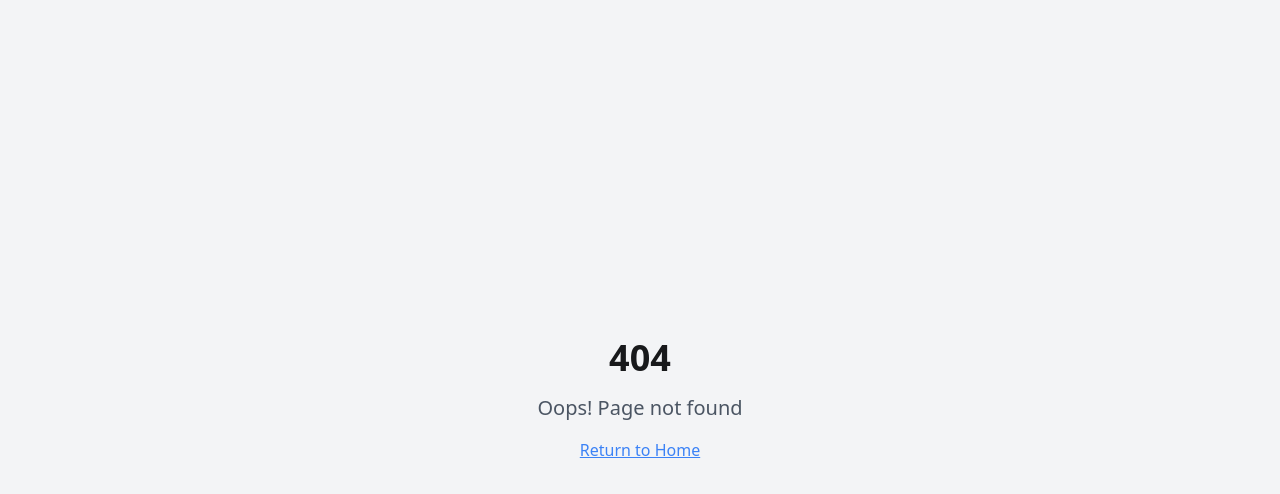
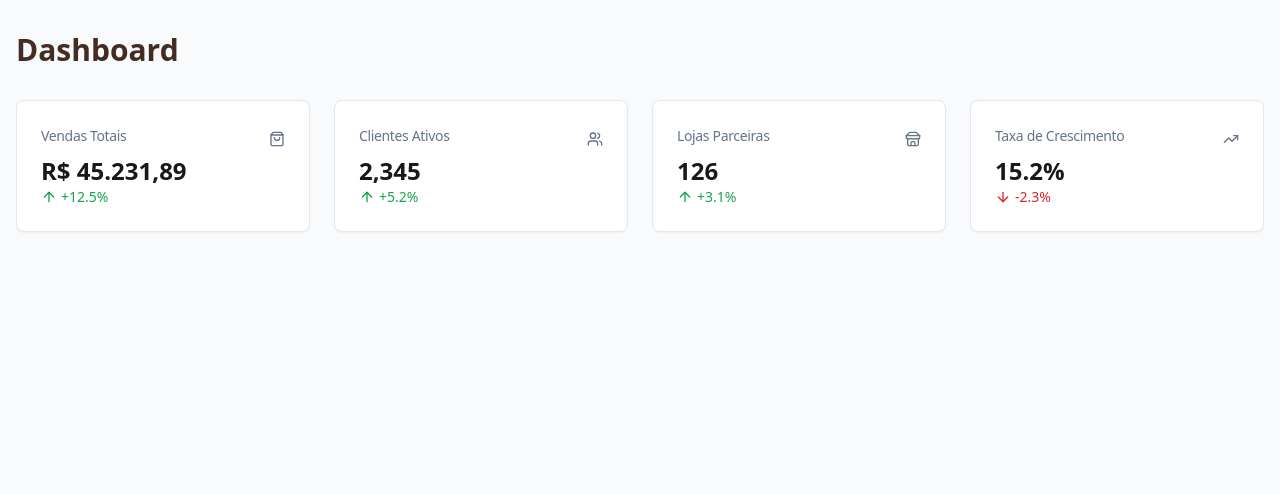
Before and after one commit to jujlianamagranicezario/arariboia-marketplace-digital, a React (Vite) app: page /dashboard in a window 1280 px wide. Before the commit this address had no page. Shown: the top 494 px of the page. Built offline with nearby package versions, Linux system fonts and the light colour scheme.

Commit message:
feat: Implement dashboard and buttons
Implement a functional dashboard with interactive buttons.

```diff
--- a/src/App.tsx
+++ b/src/App.tsx
@@ -5,6 +5,7 @@ import { TooltipProvider } from "@/components/ui/tooltip";
 import { QueryClient, QueryClientProvider } from "@tanstack/react-query";
 import { BrowserRouter, Routes, Route } from "react-router-dom";
 import Index from "./pages/Index";
+import Dashboard from "./pages/Dashboard";
 import NotFound from "./pages/NotFound";
 
 const queryClient = new QueryClient();
@@ -17,7 +18,7 @@ const App = () => (
       <BrowserRouter>
         <Routes>
           <Route path="/" element={<Index />} />
-          {/* ADD ALL CUSTOM ROUTES ABOVE THE CATCH-ALL "*" ROUTE */}
+          <Route path="/dashboard" element={<Dashboard />} />
           <Route path="*" element={<NotFound />} />
         </Routes>
       </BrowserRouter>
--- /dev/null
+++ b/src/pages/Dashboard.tsx
@@ -0,0 +1,73 @@
+
+import React from 'react';
+import { Card, CardContent, CardHeader, CardTitle } from "@/components/ui/card";
+import { ArrowUp, ArrowDown, Users, Store, ShoppingBag, TrendingUp } from "lucide-react";
+
+const Dashboard = () => {
+  const stats = [
+    {
+      title: "Vendas Totais",
+      value: "R$ 45.231,89",
+      change: "+12.5%",
+      trend: "up",
+      icon: ShoppingBag,
+    },
+    {
+      title: "Clientes Ativos",
+      value: "2,345",
+      change: "+5.2%",
+      trend: "up",
+      icon: Users,
+    },
+    {
+      title: "Lojas Parceiras",
+      value: "126",
+      change: "+3.1%",
+      trend: "up",
+      icon: Store,
+    },
+    {
+      title: "Taxa de Crescimento",
+      value: "15.2%",
+      change: "-2.3%",
+      trend: "down",
+      icon: TrendingUp,
+    },
+  ];
+
+  return (
+    <div className="min-h-screen bg-gray-50">
+      <div className="container mx-auto px-4 py-8">
+        <h1 className="text-3xl font-bold text-arariboia-brown mb-8">Dashboard</h1>
+
+        <div className="grid grid-cols-1 md:grid-cols-2 lg:grid-cols-4 gap-6">
+          {stats.map((stat) => (
+            <Card key={stat.title} className="hover:shadow-lg transition-shadow">
+              <CardHeader className="flex flex-row items-center justify-between pb-2">
+                <CardTitle className="text-sm font-medium text-muted-foreground">
+                  {stat.title}
+                </CardTitle>
+                <stat.icon className="h-4 w-4 text-muted-foreground" />
+              </CardHeader>
+              <CardContent>
+                <div className="text-2xl font-bold">{stat.value}</div>
+                <div className={`flex items-center text-sm ${
+                  stat.trend === "up" ? "text-green-600" : "text-red-600"
+                }`}>
+                  {stat.trend === "up" ? (
+                    <ArrowUp className="h-4 w-4 mr-1" />
+                  ) : (
+                    <ArrowDown className="h-4 w-4 mr-1" />
+                  )}
+                  {stat.change}
+                </div>
+              </CardContent>
+            </Card>
+          ))}
+        </div>
+      </div>
+    </div>
+  );
+};
+
+export default Dashboard;
--- a/src/pages/Index.tsx
+++ b/src/pages/Index.tsx
@@ -1,13 +1,17 @@
 
 import React from 'react';
+import { useNavigate } from 'react-router-dom';
 import Header from '@/components/Header';
 import CategoryBar from '@/components/CategoryBar';
 import FeatureBanner from '@/components/FeatureBanner';
 import FeaturedStores from '@/components/FeaturedStores';
 import FeaturedProducts from '@/components/FeaturedProducts';
 import Footer from '@/components/Footer';
+import { Button } from '@/components/ui/button';
 
 const Index = () => {
+  const navigate = useNavigate();
+
   return (
     <div className="min-h-screen flex flex-col">
       <Header />
@@ -29,12 +33,20 @@ const Index = () => {
                   e comece a vender em minutos!
                 </p>
                 <div className="flex flex-col sm:flex-row justify-center gap-4">
-                  <button className="bg-arariboia-brown hover:bg-arariboia-brown/90 text-white py-3 px-6 rounded-md font-medium">
+                  <Button
+                    variant="default"
+                    className="bg-arariboia-brown hover:bg-arariboia-brown/90"
+                    onClick={() => navigate('/dashboard')}
+                  >
                     Criar minha loja
-                  </button>
-                  <button className="bg-transparent hover:bg-arariboia-brown/10 text-arariboia-brown py-3 px-6 rounded-md font-medium border border-arariboia-brown">
+                  </Button>
+                  <Button
+                    variant="outline"
+                    className="border-arariboia-brown text-arariboia-brown hover:bg-arariboia-brown/10"
+                    onClick={() => navigate('/dashboard')}
+                  >
                     Saiba mais
-                  </button>
+                  </Button>
                 </div>
               </div>
             </div>
```
